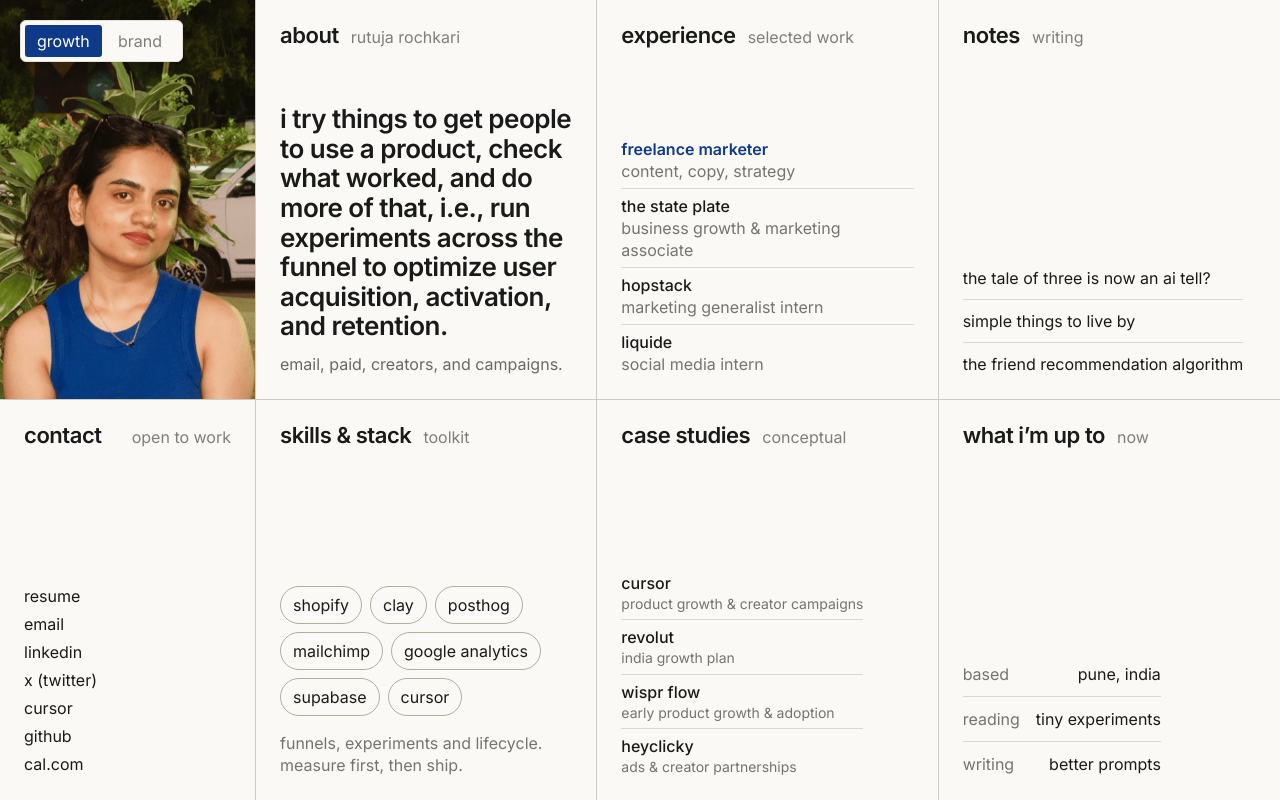
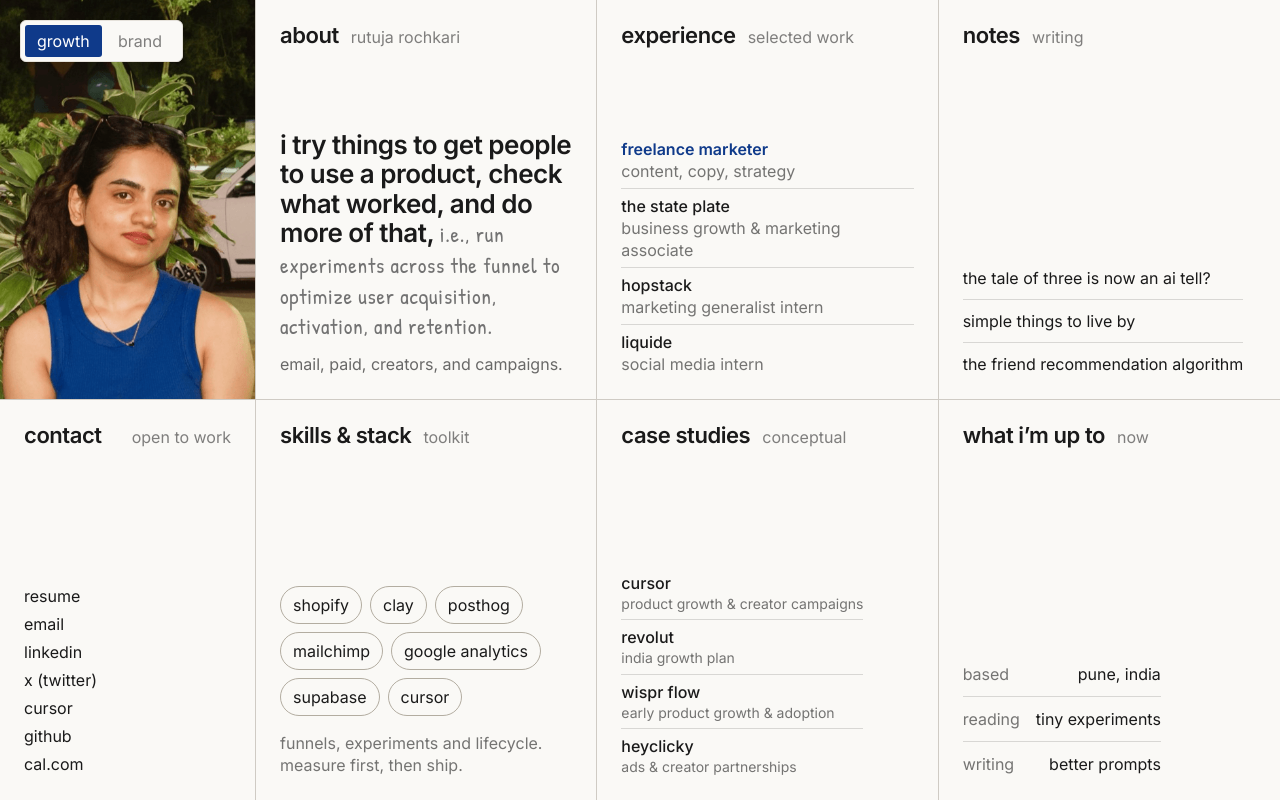
Before and after one commit to rutzonline/portfolio-site, a React (Vite) app: page / in a window 1280 px wide. Built offline with nearby package versions, Linux system fonts and the light colour scheme; the HTML template or start-up script is replaced by a standard one.

Commit message:
Use smaller lighter spaced accent text on Growth homepage and About page

```diff
--- a/src/App.tsx
+++ b/src/App.tsx
@@ -732,6 +732,17 @@ function AboutExtras({ mode }: { mode: Mode }) {
   )
 }
 
+function AboutIntro({ intro, mode }: { intro: string; mode: Mode }) {
+  const accentStart = mode === "growth" ? intro.indexOf("i.e.,") : -1
+  if (accentStart < 0) return <>{intro}</>
+  return (
+    <>
+      {intro.slice(0, accentStart)}
+      <span className="font-accent">{intro.slice(accentStart)}</span>
+    </>
+  )
+}
+
 function PageBody({ page, mode }: { page: PageKey; mode: Mode }) {
   const brand = modeCopy[mode]
   switch (page) {
@@ -739,12 +750,7 @@ function PageBody({ page, mode }: { page: PageKey; mode: Mode }) {
       return (
         <>
           <p className="max-w-3xl font-body-serif text-[clamp(26px,3.2vw,44px)] leading-[1.1] tracking-[-0.025em]">
-            {mode === "growth" ? (
-              <>
-                {brand.intro.slice(0, brand.intro.indexOf("i.e.,"))}
-                <span className="font-accent">{brand.intro.slice(brand.intro.indexOf("i.e.,"))}</span>
-              </>
-            ) : brand.intro}
+            <AboutIntro intro={brand.intro} mode={mode} />
           </p>
           <video
             controls
@@ -1677,7 +1683,7 @@ export default function App() {
               <CardHeading detail="Rutuja Rochkari">About</CardHeading>
               <div className="mt-6 lg:mt-auto">
                 <p className="about-intro font-heading text-[24px] leading-[1.14] tracking-[-0.02em] xl:text-[26px]">
-                  {content.intro}
+                  <AboutIntro intro={content.intro} mode={mode} />
                 </p>
                 <p className="mt-3 leading-snug text-[#1A1A1A]/65">
                   {mode === "growth"
--- a/src/index.css
+++ b/src/index.css
@@ -53,8 +53,11 @@ button {
 
 .font-accent {
   font-family: var(--font-accent);
+  font-size: 0.82em;
   font-weight: 400;
-  letter-spacing: normal;
+  line-height: 1.25;
+  letter-spacing: 0.035em;
+  color: #727272;
 }
 
 .font-body-serif {
```
